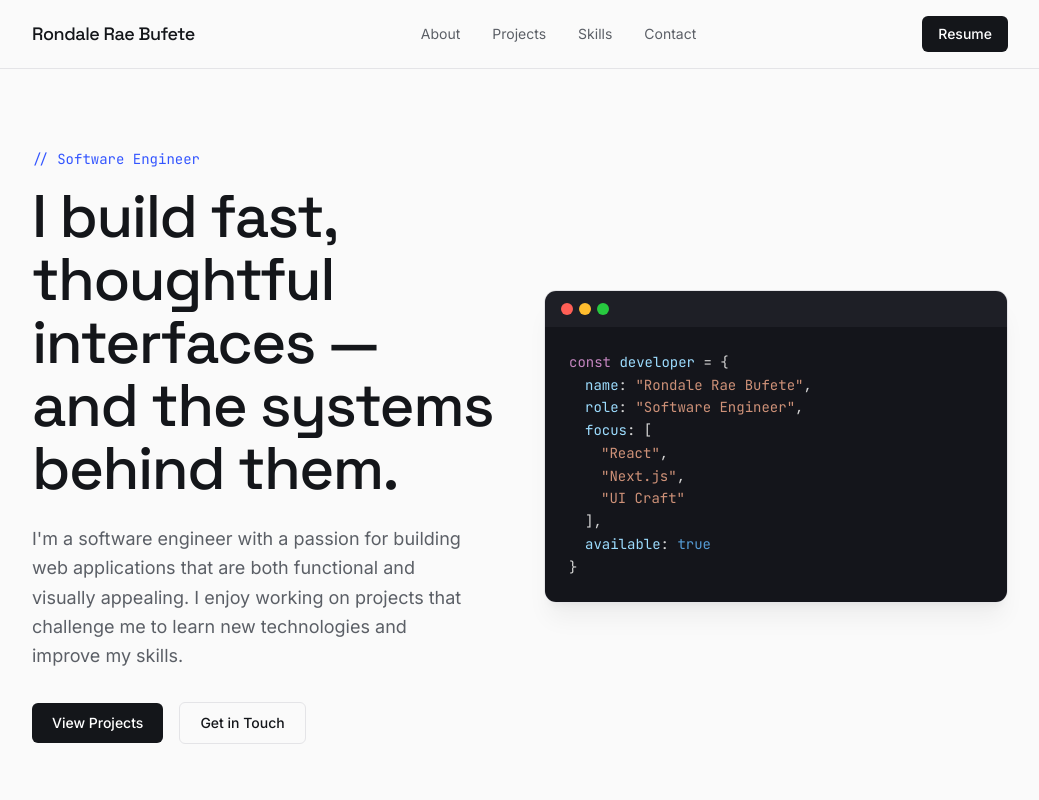
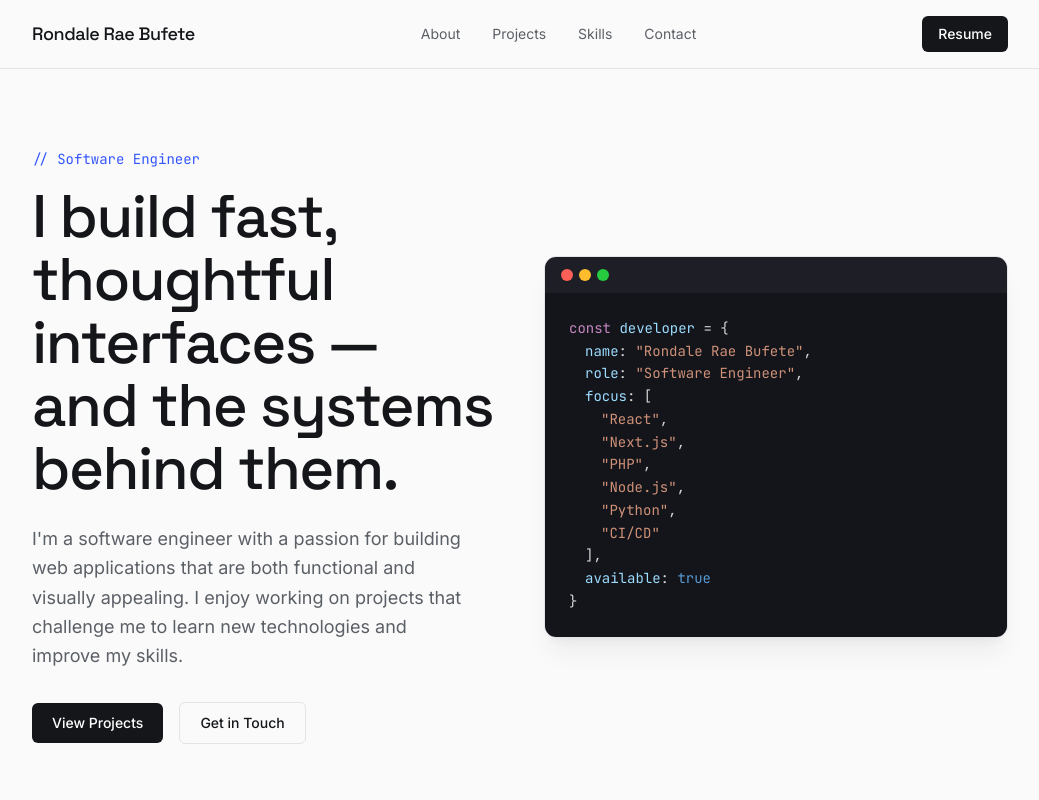
Before and after one commit to rondale-bufete/portfolio-rondale-bufete, a Next.js app: page / in a window 1280 px wide. Shown: the top 800 px of the page, without its empty margins (120-1159 px from the left). Built offline with nearby package versions, Linux system fonts and the light colour scheme.

Commit message:
+: focuse lines

```diff
--- a/components/Hero.js
+++ b/components/Hero.js
@@ -43,7 +43,7 @@ export default function Hero() {
                     <p className="pl-4">
                         <span className="text-[#9CDCFE]">focus</span><span className="text-[#D4D4D4]">:</span> <span className="text-[#D4D4D4]">[</span>
                     </p>
-                    {["React", "Next.js", "UI Craft"].map((item, i, arr) => (
+                    {["React", "Next.js", "PHP", "Node.js", "Python", "CI/CD"].map((item, i, arr) => (
                         <p key={item} className="pl-8">
                             <span className="text-[#CE9178]">&quot;{item}&quot;</span>
                             {i < arr.length - 1 && <span className="text-[#D4D4D4]">,</span>}
```
